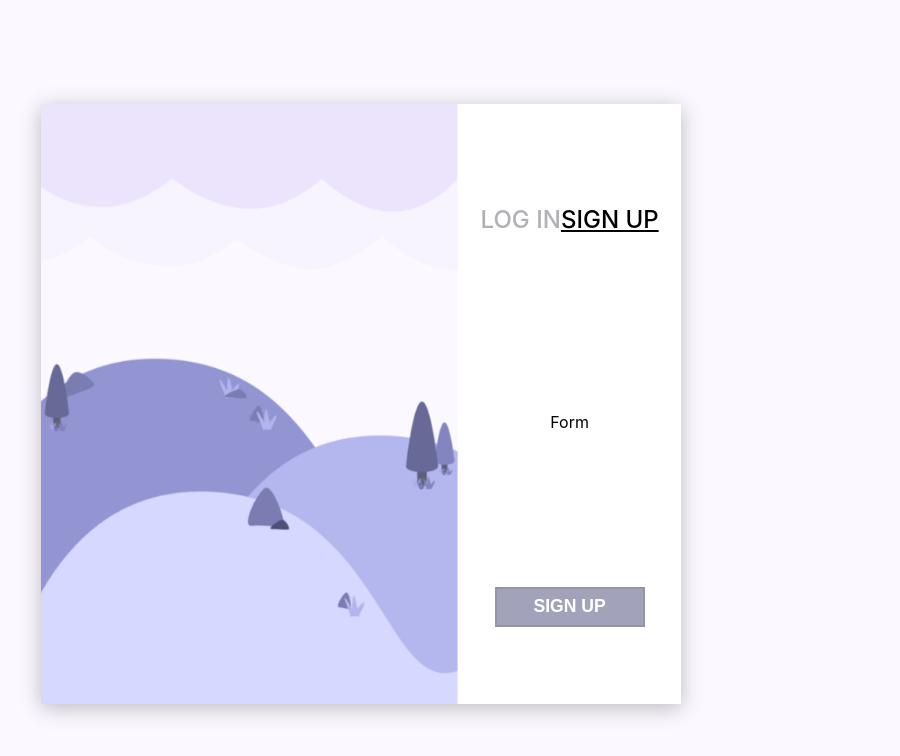
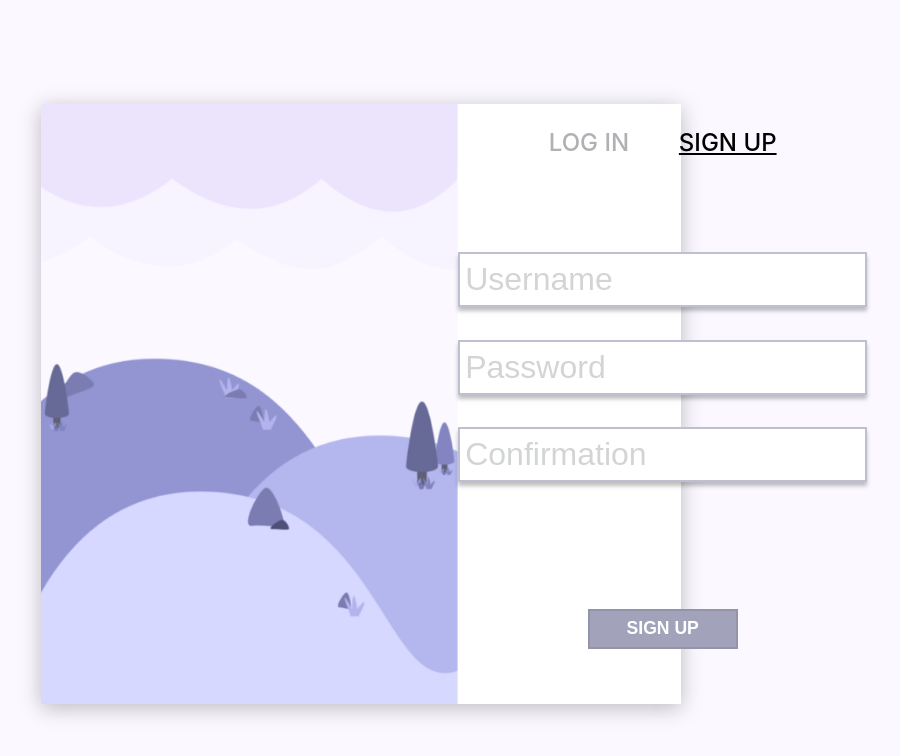
Before and after one commit to LucasdRossi/login, a React (Create React App) app in the folder front/: page / in a window 1280 px wide. Both pictures are taken after a click on the element "SIGN UP". Shown: the top 756 px of the page, without its empty margins (279-1179 px from the left). Built offline with nearby package versions, Linux system fonts and the light colour scheme.

Commit message:
animations and starting forms

```diff
--- a/front/package.json
+++ b/front/package.json
@@ -7,8 +7,10 @@
     "@testing-library/react": "^9.3.2",
     "@testing-library/user-event": "^7.1.2",
     "axios": "^0.19.2",
+    "final-form": "^4.19.1",
     "react": "^16.13.1",
     "react-dom": "^16.13.1",
+    "react-final-form": "^6.4.0",
     "react-scripts": "3.4.1",
     "styled-components": "^5.1.0"
   },
--- a/front/src/components/Auth/auth.style.js
+++ b/front/src/components/Auth/auth.style.js
@@ -22,17 +22,3 @@ export const LinkWrapper = styled.div`
   width: 80%;
   justify-content: space-evenly;
 `;
-
-export const Button = styled.button`
-  width: 150px;
-  height: 40px;
-  font-size: 1.1rem;
-  background-color: #a2a3bb !important;
-  color: #fff;
-  border: 2px solid #9394aa;
-  box-sizing: border-box;
-  font-weight: bold;
-  &:hover {
-    background-color: #babbd4 !important;
-  }
-`;
--- a/front/src/components/Auth/index.js
+++ b/front/src/components/Auth/index.js
@@ -1,12 +1,20 @@
 import React, { useState } from "react";
 
 // STYLES
-import { Wrapper, Link, LinkWrapper, Button } from "./auth.style";
+import { Wrapper, Link, LinkWrapper } from "./auth.style";
+
+// FORM
+
+import { AuthForm } from "../Forms";
 
 const Auth = (props) => {
+  const [mode, setMode] = useState("login");
+
   const { onLogin } = props;
 
-  const [mode, setMode] = useState("login"); // false -> login | true -> signup
+  const onSubmit = (values) => {
+    console.log(values);
+  };
 
   const toggleMode = (newMode) => {
     if (mode !== newMode) {
@@ -24,8 +32,7 @@ const Auth = (props) => {
           SIGN UP
         </Link>
       </LinkWrapper>
-      <div>Form</div>
-      <Button>{mode === "login" ? "LOG IN" : "SIGN UP"}</Button>
+      <AuthForm type={mode} onSubmit={onSubmit} />
     </Wrapper>
   );
 };
--- /dev/null
+++ b/front/src/components/Forms/Auth/auth.style.js
@@ -0,0 +1,51 @@
+import styled from "styled-components";
+import { Field as FinalField } from "react-final-form";
+
+export const Field = styled(FinalField)`
+  display: inline-block;
+  width: 409px;
+  height: 55px;
+  border: 2px solid #bebfd0;
+  box-sizing: border-box;
+  box-shadow: 0px 4px 4px rgba(0, 0, 0, 0.25);
+  font-size: 2rem;
+  padding: 5px;
+
+  ::placeholder {
+    color: #d3d5d4;
+  }
+`;
+
+export const FieldWrapper = styled.div`
+  display: flex;
+  flex-direction: column;
+  width: 100%;
+  justify-content: ${(props) =>
+    props.type === "login" ? "space-evenly" : "space-around"};
+  height: 50%;
+  align-items: center;
+`;
+
+export const Button = styled.button`
+  width: 150px;
+  height: 40px;
+  font-size: 1.1rem;
+  background-color: #a2a3bb !important;
+  color: #fff;
+  border: 2px solid #9394aa;
+  box-sizing: border-box;
+  font-weight: bold;
+  cursor: pointer;
+  &:hover {
+    background-color: #babbd4 !important;
+  }
+`;
+
+export const FormWrapper = styled.form`
+  width: 100%;
+  height: 100%;
+  display: flex;
+  flex-direction: column;
+  justify-content: space-around;
+  align-items: center;
+`;
--- /dev/null
+++ b/front/src/components/Forms/Auth/index.js
@@ -0,0 +1,51 @@
+import React from "react";
+import { Form } from "react-final-form";
+
+import { Field, FieldWrapper, Button, FormWrapper } from "./auth.style";
+
+const AuthForm = (props) => {
+  const { type, onSubmit } = props;
+
+  return (
+    <Form
+      onSubmit={onSubmit}
+      render={({ handleSubmit }) => (
+        <FormWrapper onSubmit={handleSubmit}>
+          <FieldWrapper type={type}>
+            <div>
+              <Field
+                name="username"
+                component="input"
+                type="text"
+                placeholder="Username"
+              />
+            </div>
+            <div>
+              <Field
+                name="password"
+                component="input"
+                type="password"
+                placeholder="Password"
+              />
+            </div>
+            {type === "signup" && (
+              <div>
+                <Field
+                  name="confirmation"
+                  component="input"
+                  type="password"
+                  placeholder="Confirmation"
+                />
+              </div>
+            )}
+          </FieldWrapper>
+          <Button type="submit">
+            {type === "login" ? "LOG IN" : "SIGN UP"}
+          </Button>
+        </FormWrapper>
+      )}
+    />
+  );
+};
+
+export default AuthForm;
--- /dev/null
+++ b/front/src/components/Forms/index.js
@@ -0,0 +1 @@
+export { default as AuthForm } from "./Auth";
--- a/front/src/components/Panel/panel.style.js
+++ b/front/src/components/Panel/panel.style.js
@@ -1,10 +1,23 @@
-import styled from "styled-components";
+import styled, { keyframes } from "styled-components";
+
+const fadeIn = keyframes`
+  from {
+    opacity: 0;
+  }
+
+  to {
+    opacity: 1;
+  }
+`;
 
 export const Wrapper = styled.div`
   width: 50%;
   height: 600px;
-  background-color: #FFF !important;
+  background-color: #fff !important;
   margin-top: 13vh;
   box-shadow: 0px 4px 20px rgba(0, 0, 0, 0.25);
   display: flex;
+  visibility: visible;
+  animation: ${fadeIn} 0.5s linear;
+  transition: visibility 0.5s linear;
 `;
```
Also changed, not shown: 1 other file (tests, documents, lock files or other folders).
